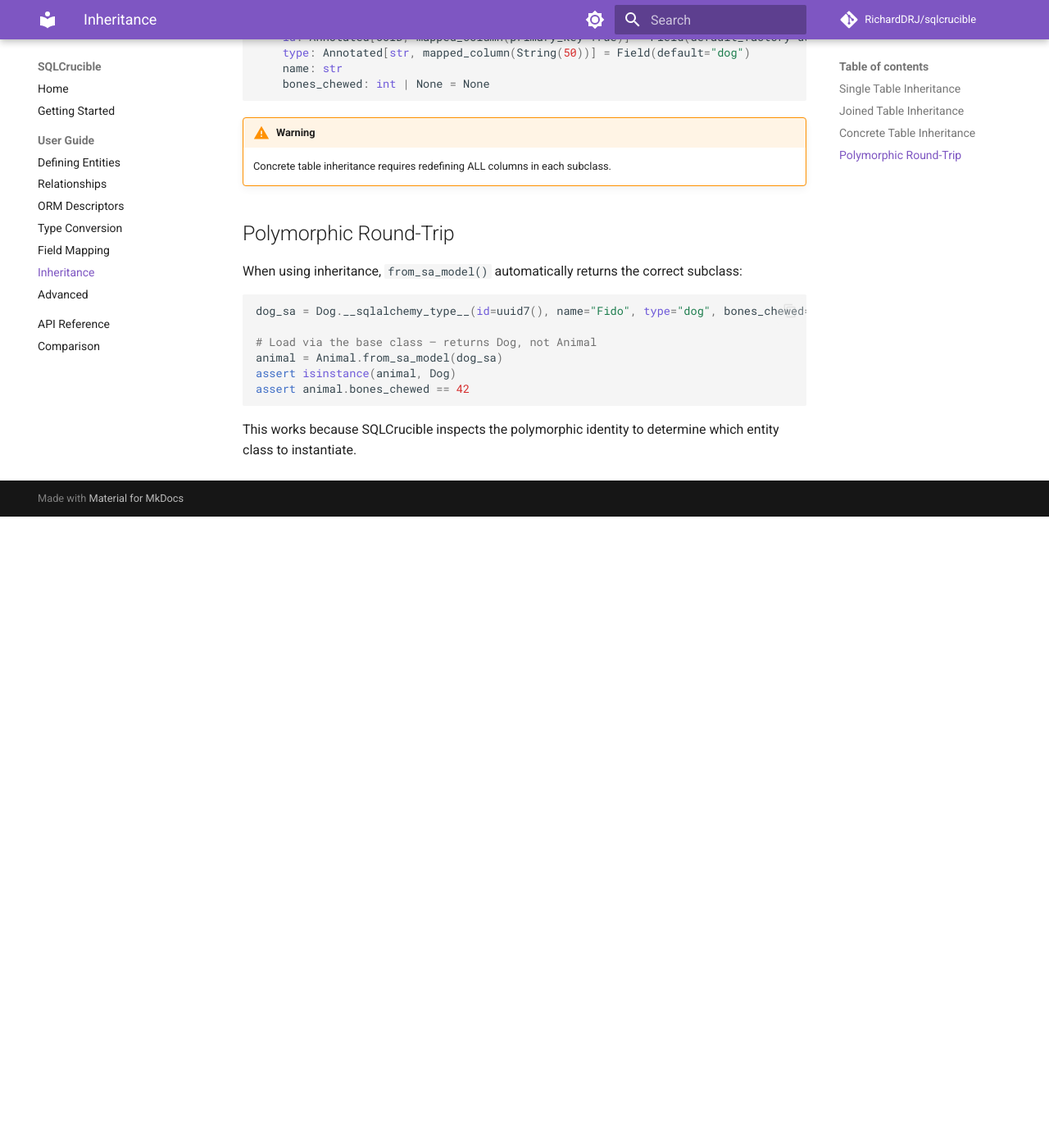
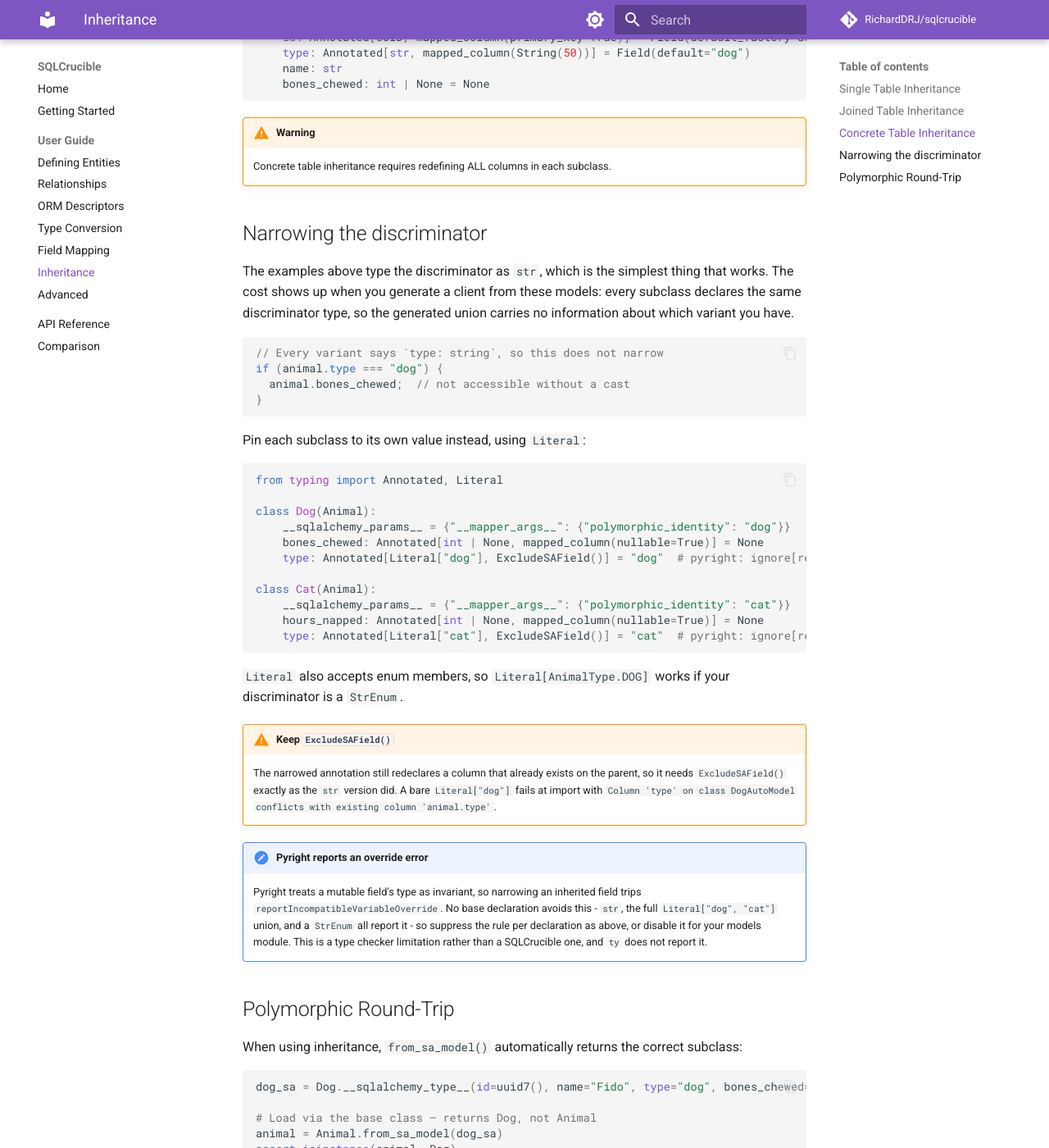
Before and after one commit to RichardDRJ/sqlcrucible, an MkDocs documentation site: the page built from docs/guide/inheritance.md, in a window 1280 px wide and 1400 px high, scrolled down 2053 px. Shown: the whole window at 82% size. Built offline with MkDocs 1.6.1 and Material for MkDocs 9.7.7, drawn with Linux system fonts in a browser that asks for light colours; comment, search, counter and statistics services are not loaded; the version menu is left out; before the commit the page ends 2683 px from its top, so only the background shows below that.

Commit message:
Document narrowing polymorphic discriminators to Literal
Narrowing a discriminator to its per-subclass value is the point of supporting
Literal in a model, but the inheritance guide only showed the open `str`
spelling, and the two things that bite you were undocumented: ExcludeSAField()
is still required, and pyright reports an override error that no base
declaration avoids.

All examples and both error claims verified against 0.5.1.

````diff
--- a/docs/guide/inheritance.md
+++ b/docs/guide/inheritance.md
@@ -104,6 +104,41 @@ class Dog(Animal):
 !!! warning
     Concrete table inheritance requires redefining ALL columns in each subclass.
 
+## Narrowing the discriminator
+
+The examples above type the discriminator as `str`, which is the simplest thing that works. The cost shows up when you generate a client from these models: every subclass declares the same discriminator type, so the generated union carries no information about which variant you have.
+
+```ts
+// Every variant says `type: string`, so this does not narrow
+if (animal.type === "dog") {
+  animal.bones_chewed;  // not accessible without a cast
+}
+```
+
+Pin each subclass to its own value instead, using `Literal`:
+
+```python
+from typing import Annotated, Literal
+
+class Dog(Animal):
+    __sqlalchemy_params__ = {"__mapper_args__": {"polymorphic_identity": "dog"}}
+    bones_chewed: Annotated[int | None, mapped_column(nullable=True)] = None
+    type: Annotated[Literal["dog"], ExcludeSAField()] = "dog"  # pyright: ignore[reportIncompatibleVariableOverride]
+
+class Cat(Animal):
+    __sqlalchemy_params__ = {"__mapper_args__": {"polymorphic_identity": "cat"}}
+    hours_napped: Annotated[int | None, mapped_column(nullable=True)] = None
+    type: Annotated[Literal["cat"], ExcludeSAField()] = "cat"  # pyright: ignore[reportIncompatibleVariableOverride]
+```
+
+`Literal` also accepts enum members, so `Literal[AnimalType.DOG]` works if your discriminator is a `StrEnum`.
+
+!!! warning "Keep `ExcludeSAField()`"
+    The narrowed annotation still redeclares a column that already exists on the parent, so it needs `ExcludeSAField()` exactly as the `str` version did. A bare `Literal["dog"]` fails at import with `Column 'type' on class DogAutoModel conflicts with existing column 'animal.type'`.
+
+!!! note "Pyright reports an override error"
+    Pyright treats a mutable field's type as invariant, so narrowing an inherited field trips `reportIncompatibleVariableOverride`. No base declaration avoids this - `str`, the full `Literal["dog", "cat"]` union, and a `StrEnum` all report it - so suppress the rule per declaration as above, or disable it for your models module. This is a type checker limitation rather than a SQLCrucible one, and `ty` does not report it.
+
 ## Polymorphic Round-Trip
 
 When using inheritance, `from_sa_model()` automatically returns the correct subclass:
````
